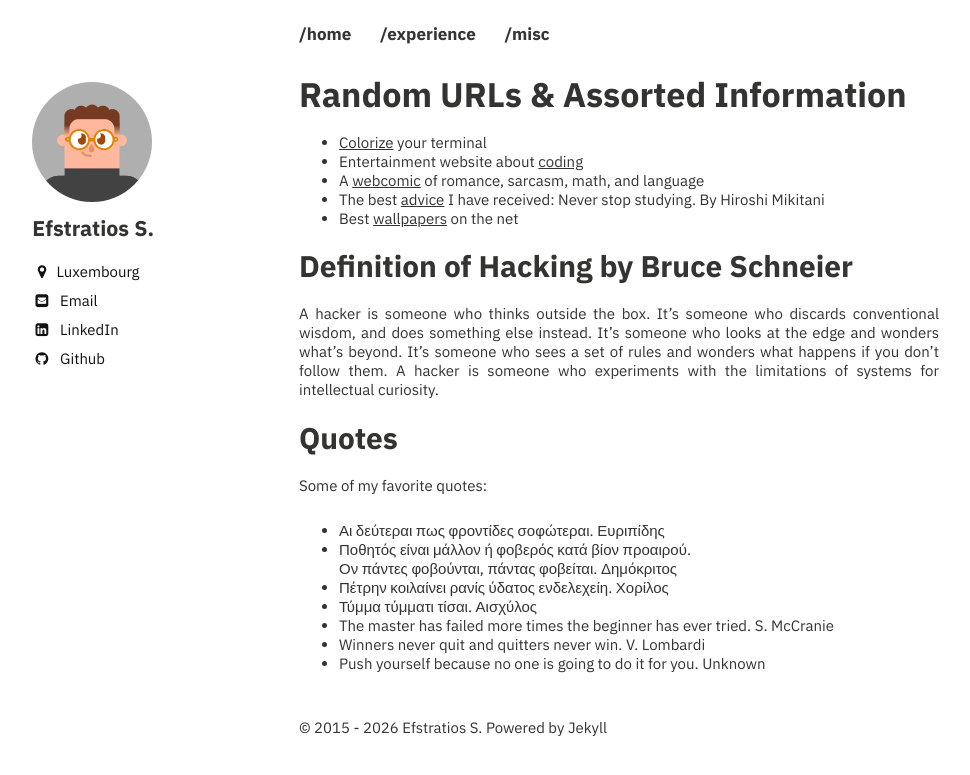
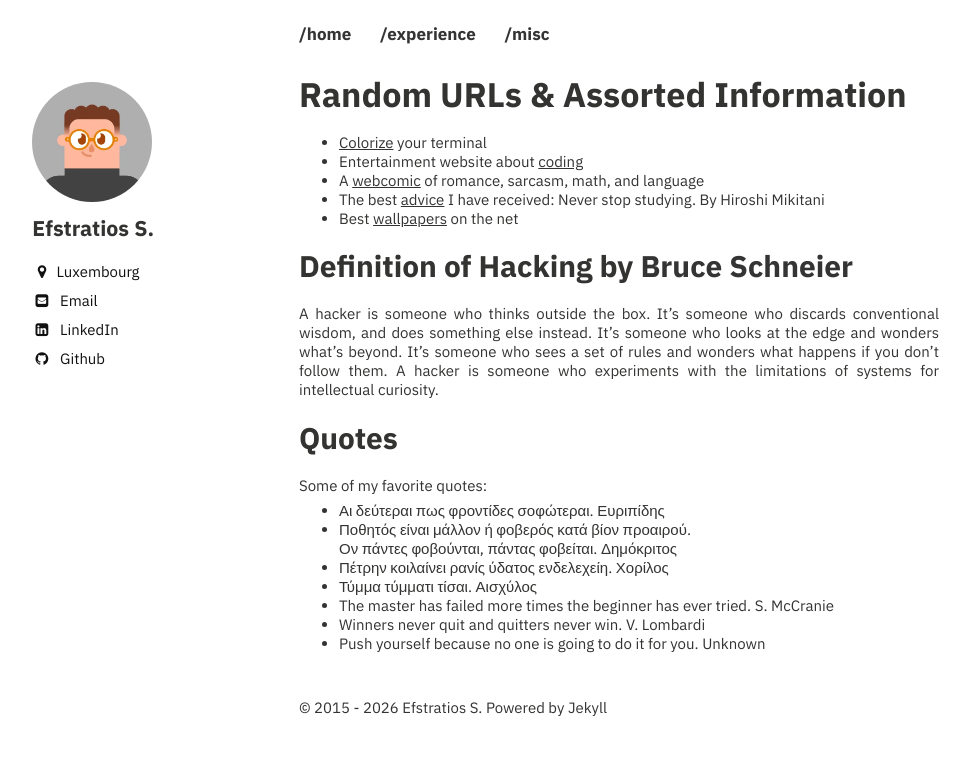
Before and after one commit to efstratios/efstratios.github.io, a Jekyll site: the page built from misc/index.md, in a window 1280 px wide. Shown: the top 775 px of the page, without its empty margins (21-991 px from the left). Built offline with Jekyll 4.4.1, drawn with Linux system fonts in a browser that asks for light colours.

Commit message:
Reduce vertical spacing before quotes list in misc

```diff
--- a/misc/index.md
+++ b/misc/index.md
@@ -19,6 +19,7 @@ A hacker is someone who thinks outside the box. It's someone who discards conven
 ## Quotes
 
 Some of my favorite quotes:
+{: style="margin-bottom: 6px;"}
 
 * Αι δεύτεραι πως φροντίδες σοφώτεραι. Ευριπίδης
 * Ποθητός είναι μάλλον ή φοβερός κατά βίον προαιρού.
@@ -28,3 +29,4 @@ Some of my favorite quotes:
 * The master has failed more times the beginner has ever tried. S. McCranie
 * Winners never quit and quitters never win. V. Lombardi
 * Push yourself because no one is going to do it for you. Unknown
+{: style="margin-top: 6px;"}
```
